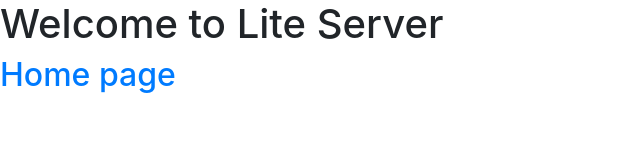
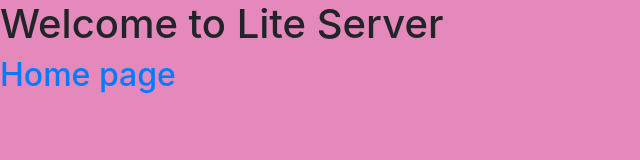
Before and after one commit to TrungDung1912/FER_SE1634, a website: page index.html in a window 1280 px wide. Shown: the whole page, without its empty margins (0-640 px from the left). Drawn offline with nearby package versions, Linux system fonts and the light colour scheme.

Commit message:
main.css

```diff
--- a/assets/css/main.css
+++ b/assets/css/main.css
@@ -1,3 +1,3 @@
-.body{
-    background-color: rgb(216, 45, 139);
+body{
+    background-color: rgb(229, 136, 187);
 }
--- a/assets/js/script.js
+++ b/assets/js/script.js
@@ -1,4 +1,3 @@
-
 $(document).ready(function() {
     alert("hello world");
 });
```
